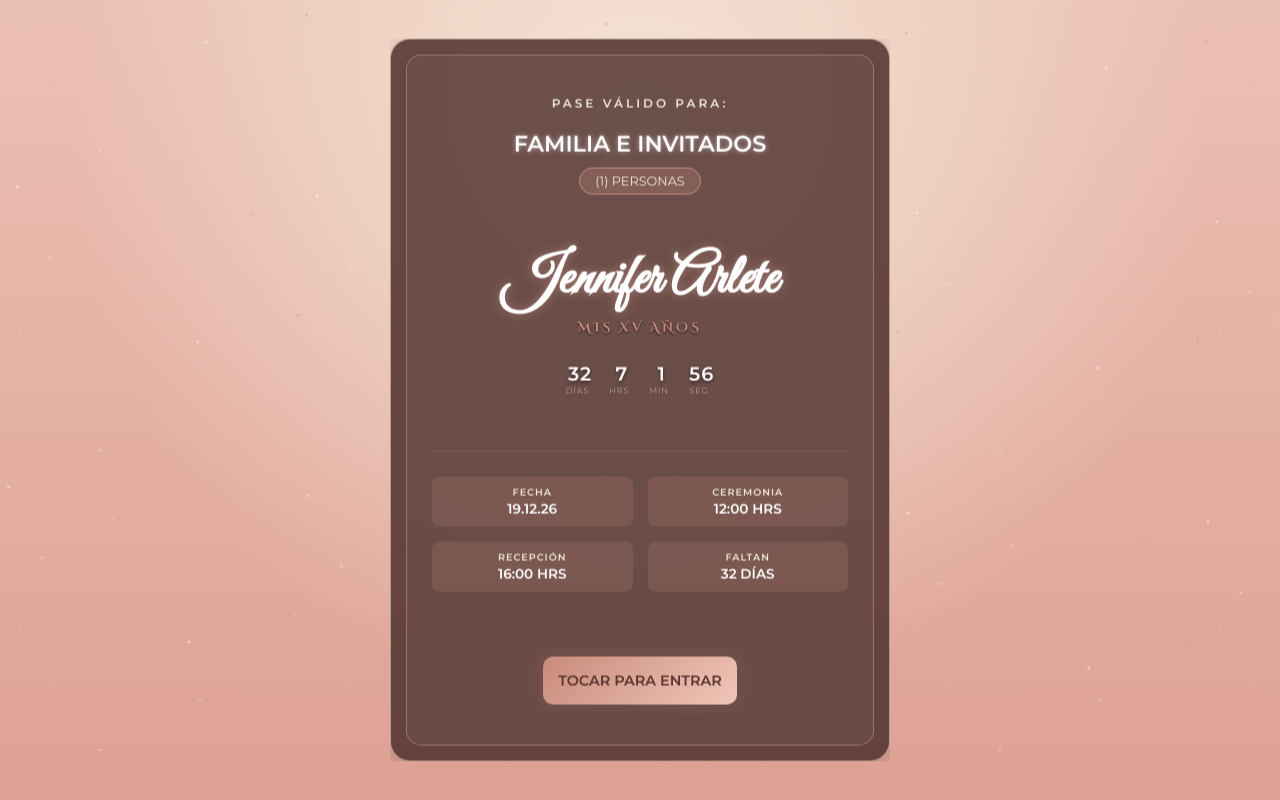
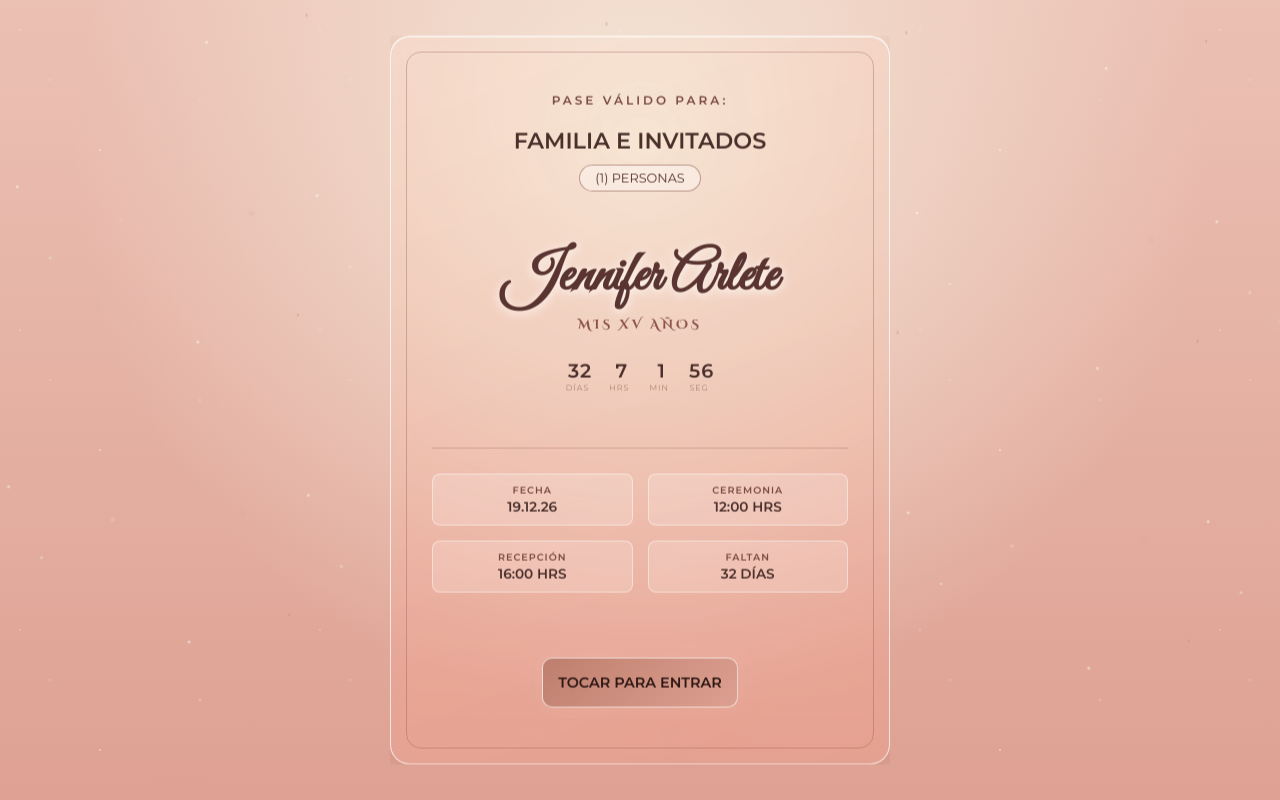
Before and after one commit to 23castillo23/InvitacionXV, a plain HTML site: page index.html in a window 1280 px wide. Drawn offline with nearby package versions, Linux system fonts and the light colour scheme.

Commit message:
nuevo color

```diff
--- a/css/style.css
+++ b/css/style.css
@@ -1195,15 +1195,44 @@ body {
         linear-gradient(180deg, #EBC1B4 0%, #DEA193 100%) !important;
     background-attachment: fixed !important;
 }
-/* El pase: tarjeta cacao-rosado para que el texto claro se lea bien */
+.stars-layer { opacity: 0.9; }
+
+
+/* ===== PASE: TARJETA DE CRISTAL (se ve el degradado) con letras café ===== */
 .glass-pass {
-    background: rgba(88, 56, 51, 0.90);
-    border: 1px solid rgba(237, 232, 208, 0.55);
-    box-shadow: 0 10px 35px rgba(110, 62, 52, 0.35);
+    background: linear-gradient(160deg, rgba(255, 255, 255, 0.10), rgba(222, 161, 147, 0.16));
+    -webkit-backdrop-filter: blur(10px) saturate(1.2);
+    backdrop-filter: blur(10px) saturate(1.2);
+    border: 1px solid rgba(255, 255, 255, 0.70);
+    box-shadow: 0 12px 40px rgba(160, 90, 75, 0.25), inset 0 1px 0 rgba(255, 255, 255, 0.6);
 }
 .pass-inner-border {
-    background: rgba(255, 255, 255, 0.04);
-    border: 1px solid rgba(222, 161, 147, 0.45);
+    background: transparent;
+    border: 1px solid rgba(138, 83, 72, 0.35);
 }
-.pass-data-item { background: rgba(222, 161, 147, 0.14); }
-.stars-layer { opacity: 0.9; }
+.pass-label { color: #7A4A40; }
+.guest-name { color: #4A2F2B; text-shadow: none; }
+.guest-count-badge {
+    border: 1px solid rgba(138, 83, 72, 0.55);
+    background: rgba(255, 255, 255, 0.35);
+    color: #5A3430;
+}
+.pass-title { color: #5A3430; text-shadow: 0 2px 10px rgba(255, 255, 255, 0.85); }
+.pass-subtitle { color: #8A5348; text-shadow: none; }
+.countdown-display { color: #5A3430; text-shadow: none; }
+.countdown-number { color: #4A2F2B; }
+.countdown-label { color: #7A4A40; }
+.pass-info-grid { border-top: 1px solid rgba(138, 83, 72, 0.30) !important; }
+.pass-data-item {
+    background: rgba(255, 255, 255, 0.18);
+    border: 1px solid rgba(255, 255, 255, 0.45);
+}
+.pass-data-item span { color: #7A4A40; }
+.pass-data-item p { color: #4A2F2B; }
+.finish-msg { color: #8A5348; text-shadow: none; }
+.pass-action-btn {
+    background: linear-gradient(135deg, #BF7F6F, #DDA090);
+    border: 1px solid rgba(255, 255, 255, 0.65);
+    color: #2F1814;
+    box-shadow: 0 4px 14px rgba(160, 90, 75, 0.40);
+}
--- a/sw.js
+++ b/sw.js
@@ -2,8 +2,8 @@
 // Habilita la instalación de la PWA directo al Álbum,
 // pero también guarda la invitación para que funcione sin internet.
 
-// IMPORTANTE: Cambiamos a v7 para forzar la actualización
-const CACHE_NAME = 'album-xv-shell-v7';
+// IMPORTANTE: Cambiamos a v8 para forzar la actualización
+const CACHE_NAME = 'album-xv-shell-v8';
 
 // Lista de archivos que el celular guardará para funcionar sin internet
 const SHELL_FILES = [
```
Also changed, not shown: album.html (+15 -1 lines).
